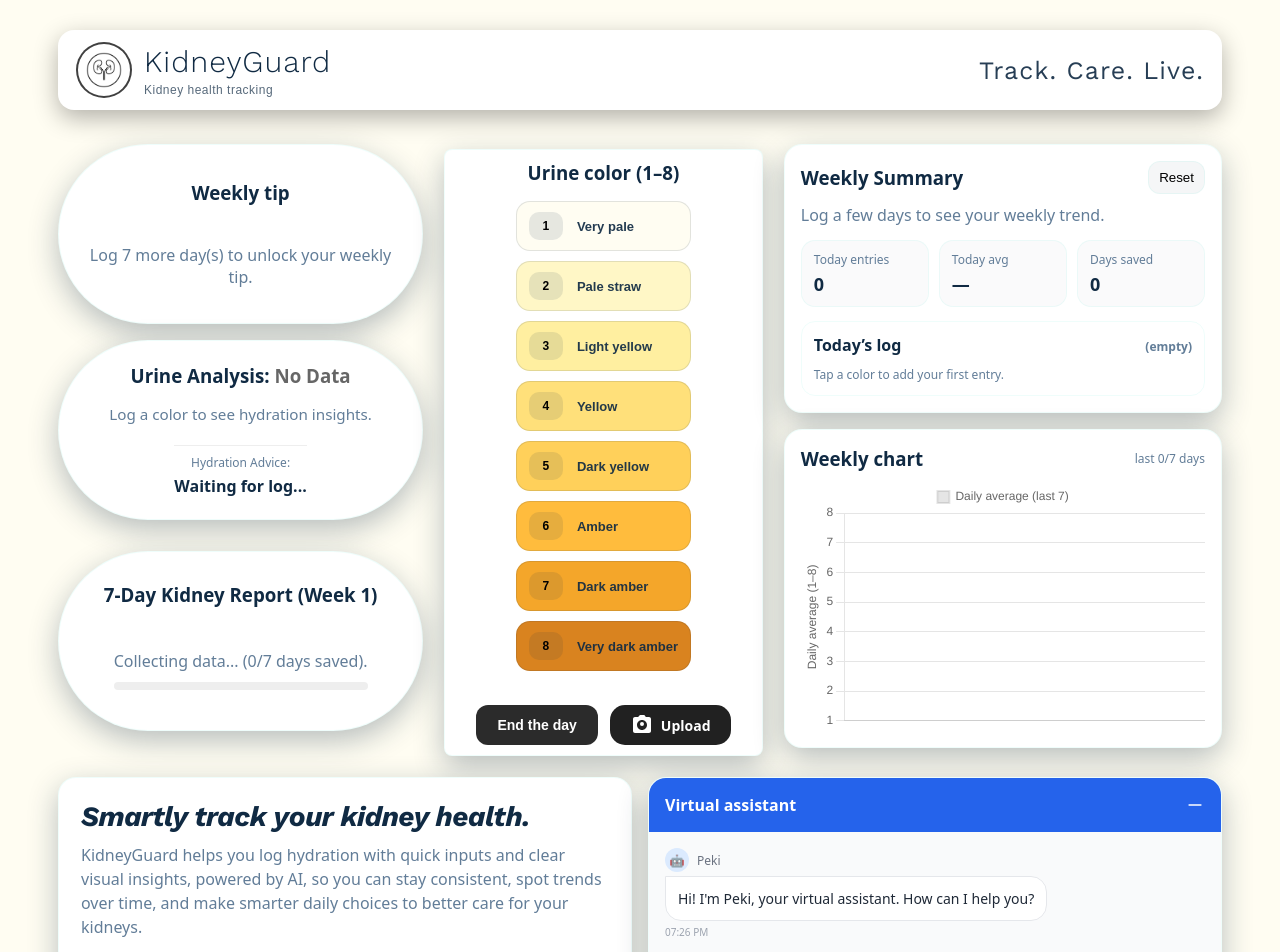
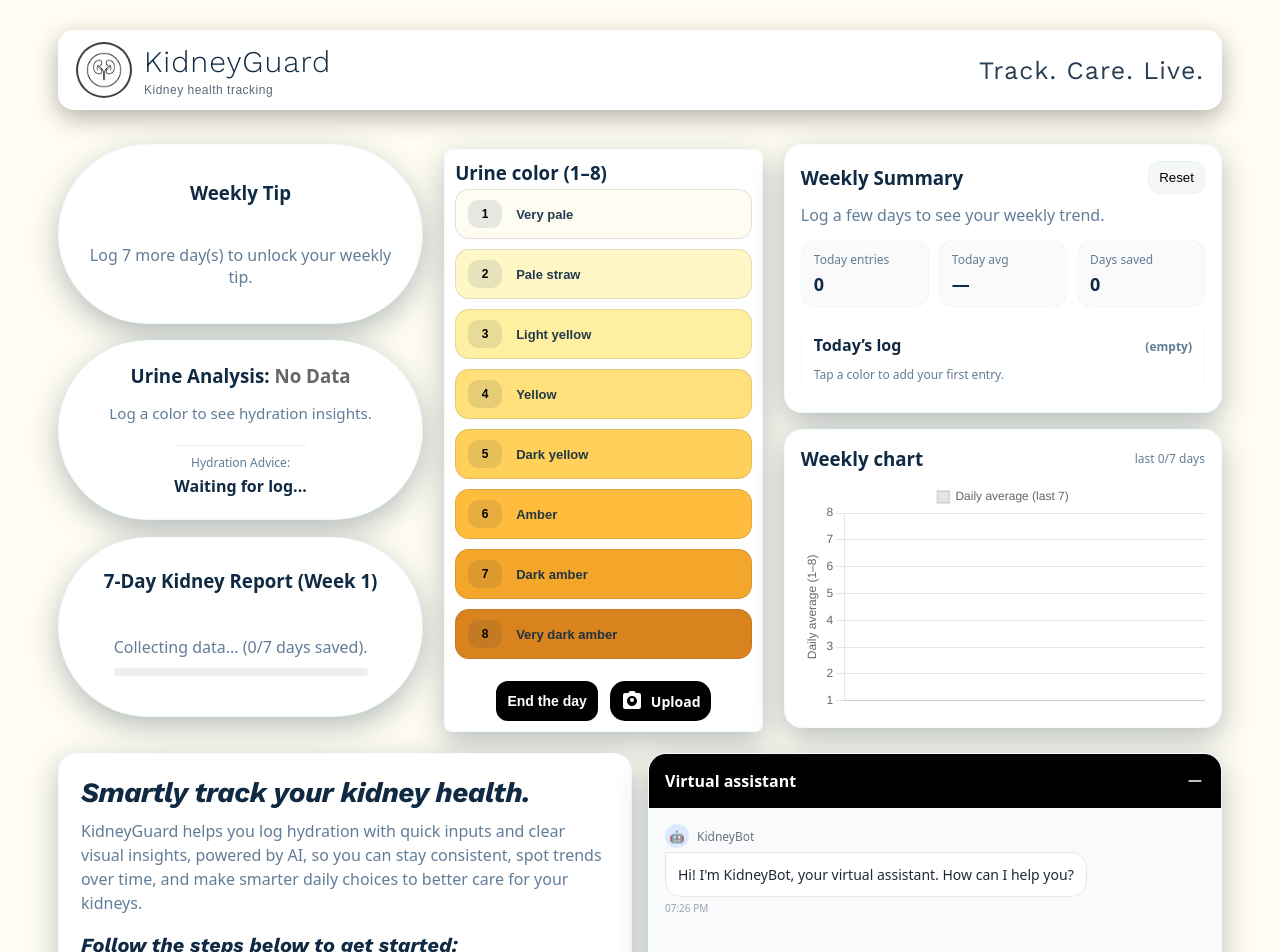
Before and after one commit to ilkerfatihulu/Hacktagon, a React (Vite) app: page / in a window 1280 px wide. Shown: the top 952 px of the page. Built offline with nearby package versions, Linux system fonts and the light colour scheme; a web font is replaced by a local one.

Commit message:
Ufak duzenlemeler

```diff
--- a/src/App.css
+++ b/src/App.css
@@ -190,11 +190,11 @@ body{
   border-radius: 8px;      /* Köşe yuvarlama (isteğe bağlı) */
   padding: 10px;           /* İç boşluk */
   margin: 5px;             /* Kartlar arasında mesafe */
-  display: flex;
+
   flex-direction: column;
   align-items: center;
   justify-content: center;
-  gap: 12px;
+
 }
 .scaleHeader h3{ margin: 0; }
 .scaleHeader p{ margin: 6px 0 0; }
@@ -252,13 +252,21 @@ body{
   color: rgba(16,42,67,0.92);
 }
 
-.midBottom{
+.midBottom {
   display: flex;
+  justify-content: space-evenly;  /* Butonlar arasına eşit boşluk bırakır */
   align-items: center;
-  justify-content: space-between;
   gap: 10px;
   margin-top: 6px;
+  width: 100%;  /* Tam genişlik */
 }
+
+.midBottom button {
+  flex: 1;  /* Butonlara eşit genişlik verir */
+  padding: 10px;
+  font-weight: bold;
+}
+
 
 .primaryBtn{
   background: var(--btn);
@@ -280,7 +288,7 @@ body{
 
 .chartCard h3{ margin: 0; }
 .chartBox{
-  height: 250px;
+  height: 230px;
   margin-top: 10px;
 }
 
@@ -495,7 +503,7 @@ html, body, #root {
    .photo-upload-btn {
     font-family: inherit;
     font-size: 14px;
-    background: #212121;
+    background: #000000;
     color: white;
     padding: 0 20px;
     display: flex;
@@ -553,7 +561,8 @@ html, body, #root {
    STYLE B: END THE DAY (3D Floating Style)
    ============================================================ */
 .primaryBtn {
-  background: var(--btn);
+  background: #000000;
+
   color: var(--btnText);
   border: 1px solid transparent;
   padding: 0 20px;
--- a/src/App.jsx
+++ b/src/App.jsx
@@ -182,7 +182,7 @@ export default function App() {
 
   // --- Chatbot State ---
   const [chatMessages, setChatMessages] = useState([
-    { id: 1, text: "Hi! I'm Peki, your virtual assistant. How can I help you?", sender: 'bot', time: formatTime(Date.now()) }
+    { id: 1, text: "Hi! I'm KidneyBot, your virtual assistant. How can I help you?", sender: 'bot', time: formatTime(Date.now()) }
   ]);
   const [chatInput, setChatInput] = useState("");
   const [isTyping, setIsTyping] = useState(false);
@@ -525,14 +525,13 @@ export default function App() {
         {/* LEFT */}
         <section className="col leftCol" aria-label="Tips and summary">
           <div className="card tipCard">
-            <h3>Weekly tip</h3>
+            <h3>Weekly Tip</h3>
             <p>{weeklyTip}</p>
             {tipLoading ? <p className="muted small">Updating tip…</p> : null}
-
           </div>
 
           <div className="card tipCard">
-            <h3 style={{ marginBottom: "8px" }}>
+            <h3 style={{ marginBottom: "6px" }}>
               Urine Analysis:{" "}
               <span style={{ color: urineInsight.color }}>{urineInsight.label}</span>
             </h3>
@@ -545,9 +544,8 @@ export default function App() {
             </div>
           </div>
 
-          <div className="card tipCard" style={{ marginTop: "15px" }}>
+          <div className="card tipCard" style={{ marginTop: "1px" }}>
             <h3 style={{ marginBottom: "8px" }}>{weeklyReport.title}</h3>
-
             {weeklyReport.ready ? (
               <>
                 <div style={{ marginBottom: "10px" }}>
@@ -732,9 +730,9 @@ export default function App() {
           </ol>
         </div>
 
-        <div className="card aiCard" style={{ padding: 0, display: 'flex', flexDirection: 'column', height: '550px', overflow: 'hidden' }}>
+        <div className="card aiCard" style={{ padding: 0, display: 'flex', flexDirection: 'column', height: '600px', overflow: 'hidden' }}>
   {/* Chat Header */}
-  <div style={{ backgroundColor: '#2563eb', padding: '16px', display: 'flex', justifyContent: 'space-between', alignItems: 'center' }}>
+  <div style={{ backgroundColor: '#000000', padding: '16px', display: 'flex', justifyContent: 'space-between', alignItems: 'center' }}>
     <span style={{ color: 'white', fontWeight: '600' }}>Virtual assistant</span>
     <Minus size={20} color="white" style={{ cursor: 'pointer' }} />
   </div>
@@ -746,7 +744,7 @@ export default function App() {
         <div style={{ maxWidth: '85%' }}>
            <div style={{ display: 'flex', alignItems: 'center', gap: '8px', marginBottom: '4px' }}>
               {msg.sender === 'bot' && <div style={{ width: '24px', height: '24px', borderRadius: '50%', backgroundColor: '#dbeafe', display: 'flex', alignItems: 'center', justifyContent: 'center', fontSize: '12px' }}>🤖</div>}
-              <span style={{ fontSize: '12px', color: '#6b7280' }}>{msg.sender === 'bot' ? 'Peki' : 'You'}</span>
+              <span style={{ fontSize: '12px', color: '#6b7280' }}>{msg.sender === 'bot' ? 'KidneyBot' : 'You'}</span>
            </div>
            <div style={{
              padding: '12px',
@@ -764,7 +762,7 @@ export default function App() {
         </div>
       </div>
     ))}
-    {isTyping && <div style={{ fontSize: '12px', color: '#9ca3af', italic: 'true' }}>Peki is typing...</div>}
+    {isTyping && <div style={{ fontSize: '12px', color: '#9ca3af', italic: 'true' }}>KidneyBot is typing...</div>}
     <div ref={chatEndRef} />
   </div>
 
```
Also changed, not shown: src/index.css (line endings or trailing spaces).
